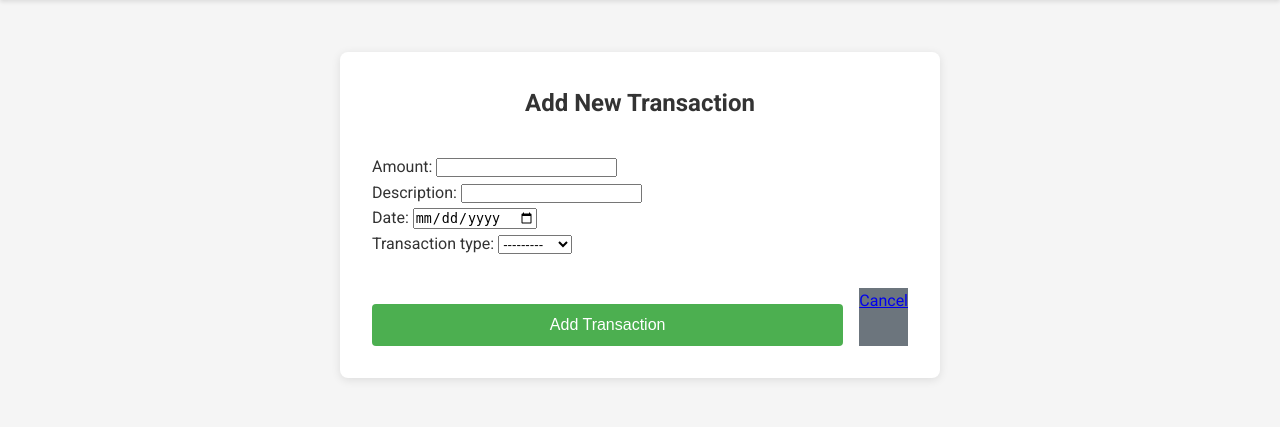
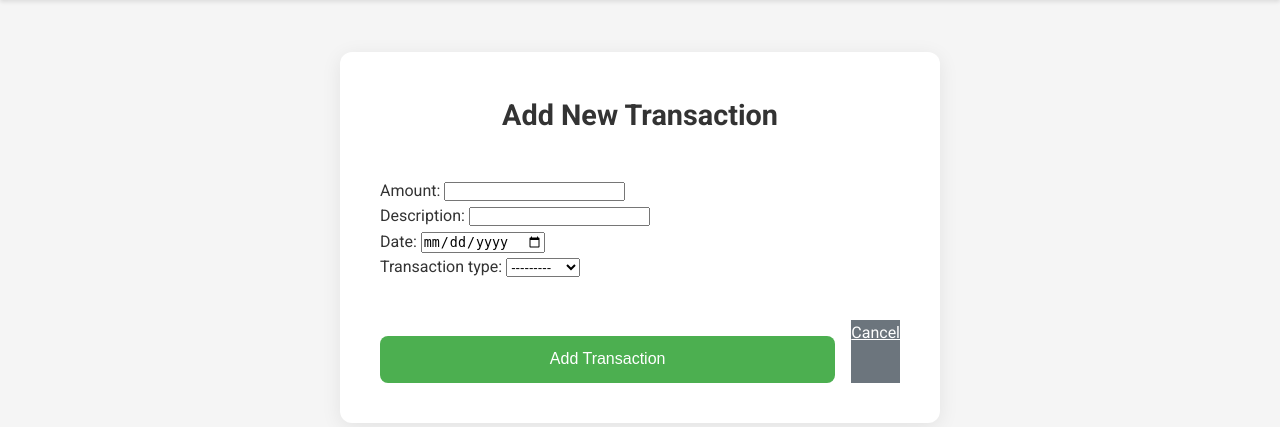
Before and after one commit to Umulysa/Finance_project, a Django app: page /add-transaction/ in a window 1280 px wide. Shown: the part 58-485 px from the top of the page. Run offline with Django 5.2, Linux system fonts and the light colour scheme; the visitor is signed in with stand-in values (Sample User, id 1).

Commit message:
updated style.css

```diff
--- a/finance_project/finance_app/static/css/style.css
+++ b/finance_project/finance_app/static/css/style.css
@@ -266,33 +266,83 @@
 }
 
 /* Add Transaction Form */
+/* Add Transaction Form */
 .form-container {
     max-width: 600px;
     margin: 2rem auto;
-    padding: 2rem;
+    padding: 2.5rem;
     background-color: white;
-    border-radius: 8px;
-    box-shadow: 0 2px 10px rgba(0,0,0,0.1);
+    border-radius: 12px;
+    box-shadow: 0 4px 20px rgba(0,0,0,0.08);
+    transition: transform 0.2s ease;
+}
+
+.form-container:hover {
+    transform: translateY(-2px);
 }
 
 .form-container h2 {
     color: var(--text-color);
-    margin-bottom: 2rem;
+    margin-bottom: 2.5rem;
     text-align: center;
+    font-size: 1.8rem;
+    font-weight: 600;
+}
+
+/* Form fields styling */
+.form-container .form-group {
+    margin-bottom: 1.8rem;
+}
+
+.form-container .form-group label {
+    font-size: 0.95rem;
+    font-weight: 500;
+    color: var(--text-color);
+    margin-bottom: 0.8rem;
+}
+
+.form-container .form-group input,
+.form-container .form-group select,
+.form-container .form-group textarea {
+    width: 100%;
+    padding: 0.9rem;
+    border: 1.5px solid var(--border-color);
+    border-radius: 8px;
+    font-size: 1rem;
+    transition: all 0.3s ease;
+}
+
+.form-container .form-group input:focus,
+.form-container .form-group select:focus,
+.form-container .form-group textarea:focus {
+    border-color: var(--primary-color);
+    box-shadow: 0 0 0 3px rgba(76, 175, 80, 0.1);
 }
 
 .button-group {
     display: flex;
     gap: 1rem;
-    margin-top: 2rem;
+    margin-top: 2.5rem;
+}
+
+.button-group button {
+    flex: 1;
+    padding: 0.9rem;
+    border-radius: 8px;
+    font-weight: 500;
+    transition: all 0.3s ease;
 }
 
 .button.cancel {
     background-color: #6c757d;
+    color: white;
+    border: none;
 }
 
 .button.cancel:hover {
     background-color: #5a6268;
+    transform: translateY(-1px);
+    box-shadow: 0 2px 8px rgba(0,0,0,0.15);
 }
 
 /* Analytics Section */
```
